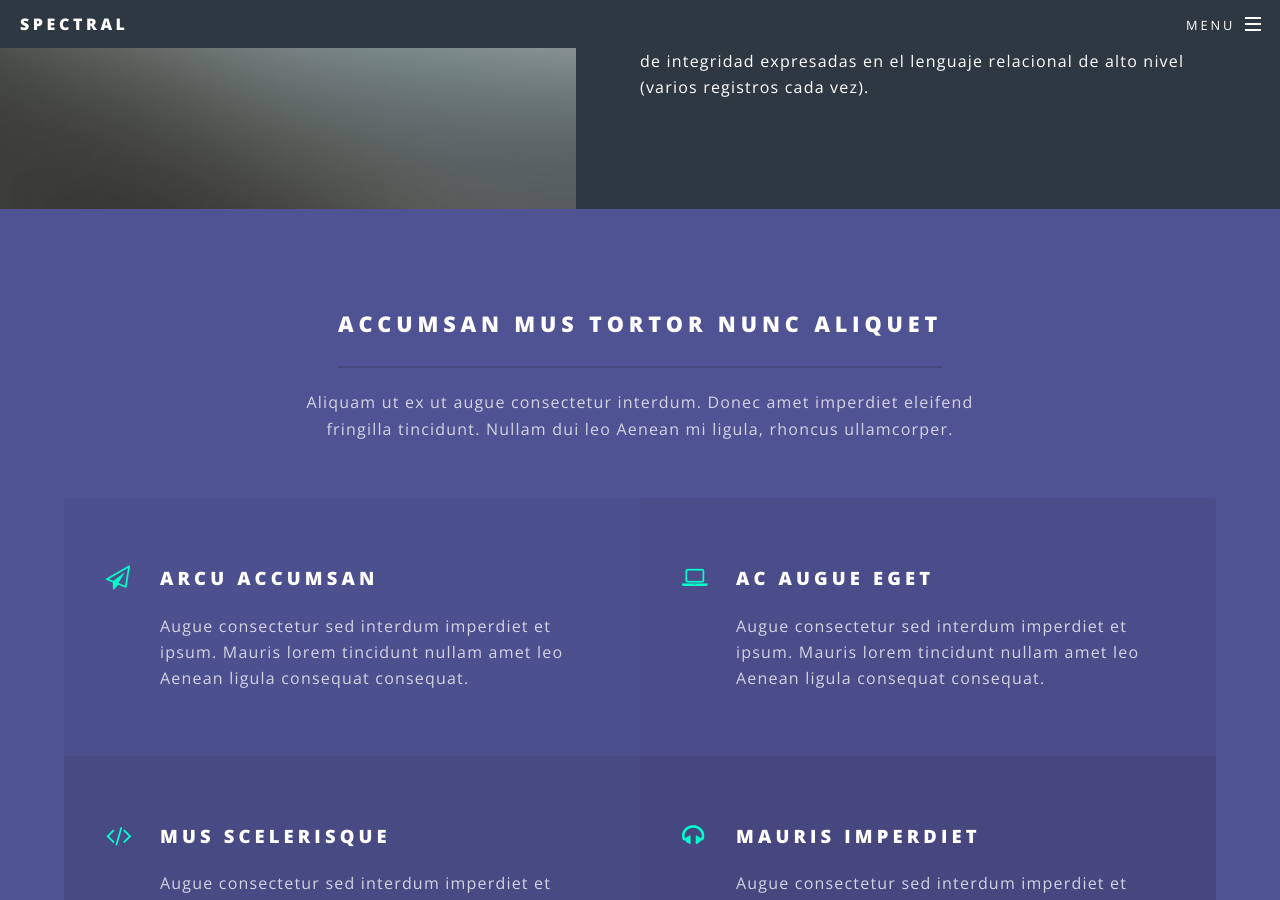
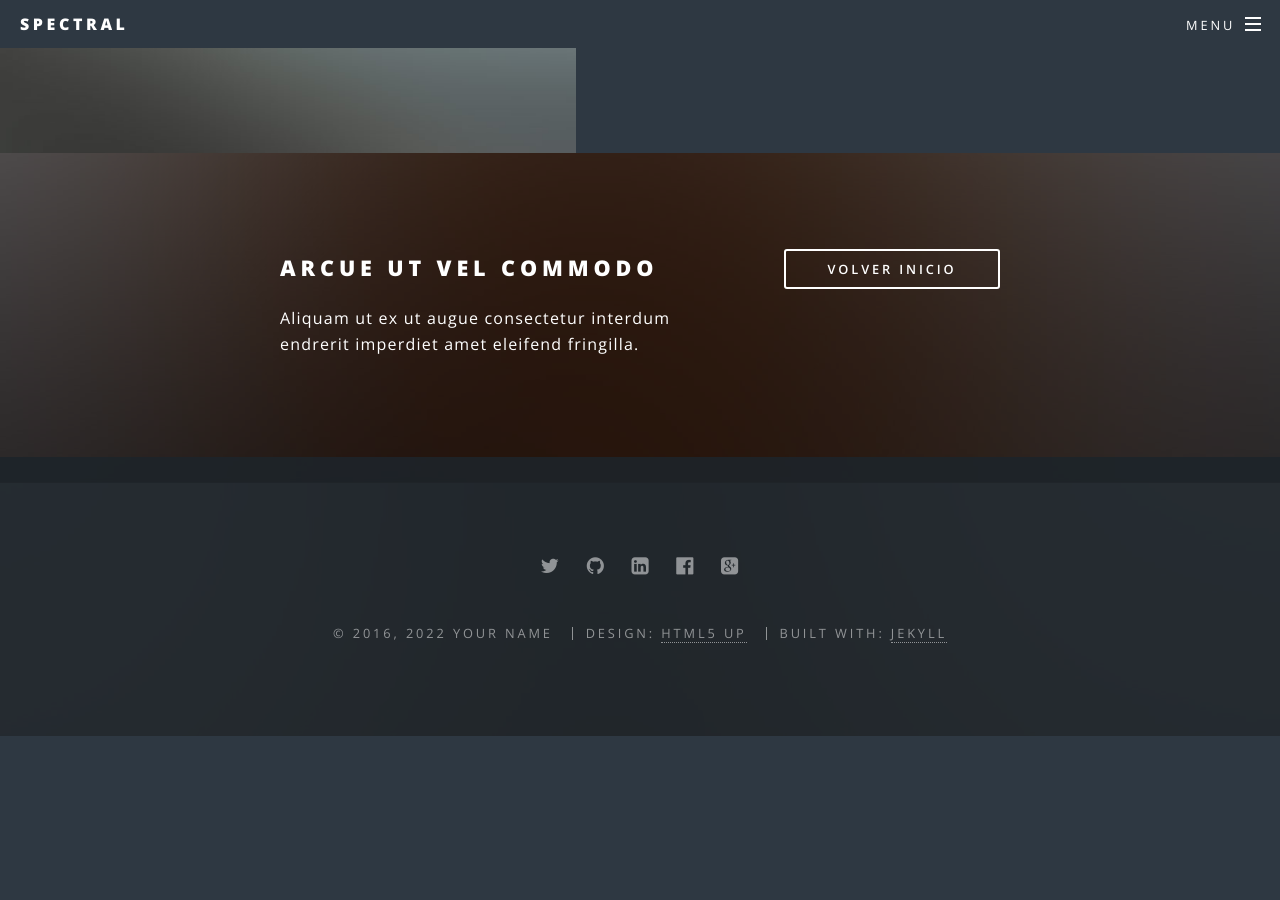
Before and after one commit to AlexRMendoza989/AlexRMendoza989.github.io, a Jekyll site: the page built from index.html, in a window 1280 px wide and 900 px high, scrolled down 6799 px. Built offline with Jekyll 4.4.1, drawn with Linux system fonts in a browser that asks for light colours; after the commit the page ends 7535 px from its top, so only the background shows below that; some of the changed text lies outside the part shown.

Commit message:
index modificado

```diff
--- a/index.html
+++ b/index.html
@@ -7,12 +7,14 @@ layout: landing
   <div class="inner">
     <h2>{{ site.title }}</h2>
     <p>{{ site.description | markdownify }}</p>
+    <a name="top"></a>
     <ul class="actions">
       <li><a href="#" class="button special">Activate</a></li>
     </ul>
   </div>
   <a href="#one" class="more scrolly">Learn More</a>
 </section>
+
 
 <!-- One -->
 <section id="one" class="wrapper style1 special">
@@ -125,11 +127,11 @@ layout: landing
         definida, como cadenas de caracteres
         y que respalde de forma integral los
         siguientes aspectos:
-        <h4>1.Definición de datos</h4>
-        <h4>2.Definición de vistas</h4>
-        <h4>3.Manipulación de datos (interactiva y por programa)</h4>
-        <h4>4.Restricciones de integridad</h4>
-        <h4>5.Límites de transacción (begin, commit y rollback).</h4>
+        <h1>1.Definición de datos</h1>
+        <h1>2.Definición de vistas</h1>
+        <h1>3.Manipulación de datos (interactiva y por programa)</h1>
+        <h1>4.Restricciones de integridad</h1>
+        <h1>5.Límites de transacción (begin, commit y rollback).</h1>
       </p>
     </div>
   </section>
@@ -245,65 +247,6 @@ layout: landing
   </section>
 </section>
 
-<!-- Three -->
-<section id="three" class="wrapper style3 special">
-  <div class="inner">
-    <header class="major">
-      <h2>Accumsan mus tortor nunc aliquet</h2>
-      <p>
-        Aliquam ut ex ut augue consectetur interdum. Donec amet imperdiet
-        eleifend<br />
-        fringilla tincidunt. Nullam dui leo Aenean mi ligula, rhoncus
-        ullamcorper.
-      </p>
-    </header>
-    <ul class="features">
-      <li class="icon fa-paper-plane-o">
-        <h3>Arcu accumsan</h3>
-        <p>
-          Augue consectetur sed interdum imperdiet et ipsum. Mauris lorem
-          tincidunt nullam amet leo Aenean ligula consequat consequat.
-        </p>
-      </li>
-      <li class="icon fa-laptop">
-        <h3>Ac Augue Eget</h3>
-        <p>
-          Augue consectetur sed interdum imperdiet et ipsum. Mauris lorem
-          tincidunt nullam amet leo Aenean ligula consequat consequat.
-        </p>
-      </li>
-      <li class="icon fa-code">
-        <h3>Mus Scelerisque</h3>
-        <p>
-          Augue consectetur sed interdum imperdiet et ipsum. Mauris lorem
-          tincidunt nullam amet leo Aenean ligula consequat consequat.
-        </p>
-      </li>
-      <li class="icon fa-headphones">
-        <h3>Mauris Imperdiet</h3>
-        <p>
-          Augue consectetur sed interdum imperdiet et ipsum. Mauris lorem
-          tincidunt nullam amet leo Aenean ligula consequat consequat.
-        </p>
-      </li>
-      <li class="icon fa-heart-o">
-        <h3>Aenean Primis</h3>
-        <p>
-          Augue consectetur sed interdum imperdiet et ipsum. Mauris lorem
-          tincidunt nullam amet leo Aenean ligula consequat consequat.
-        </p>
-      </li>
-      <li class="icon fa-flag-o">
-        <h3>Tortor Ut</h3>
-        <p>
-          Augue consectetur sed interdum imperdiet et ipsum. Mauris lorem
-          tincidunt nullam amet leo Aenean ligula consequat consequat.
-        </p>
-      </li>
-    </ul>
-  </div>
-</section>
-
 <!-- CTA -->
 <section id="cta" class="wrapper style4">
   <div class="inner">
@@ -315,8 +258,7 @@ layout: landing
       </p>
     </header>
     <ul class="actions vertical">
-      <li><a href="#" class="button fit special">Activate</a></li>
-      <li><a href="#" class="button fit">Learn More</a></li>
+     <li><a href="#top" class="button fit">VOLVER INICIO</a></li>
     </ul>
   </div>
 </section>
```
